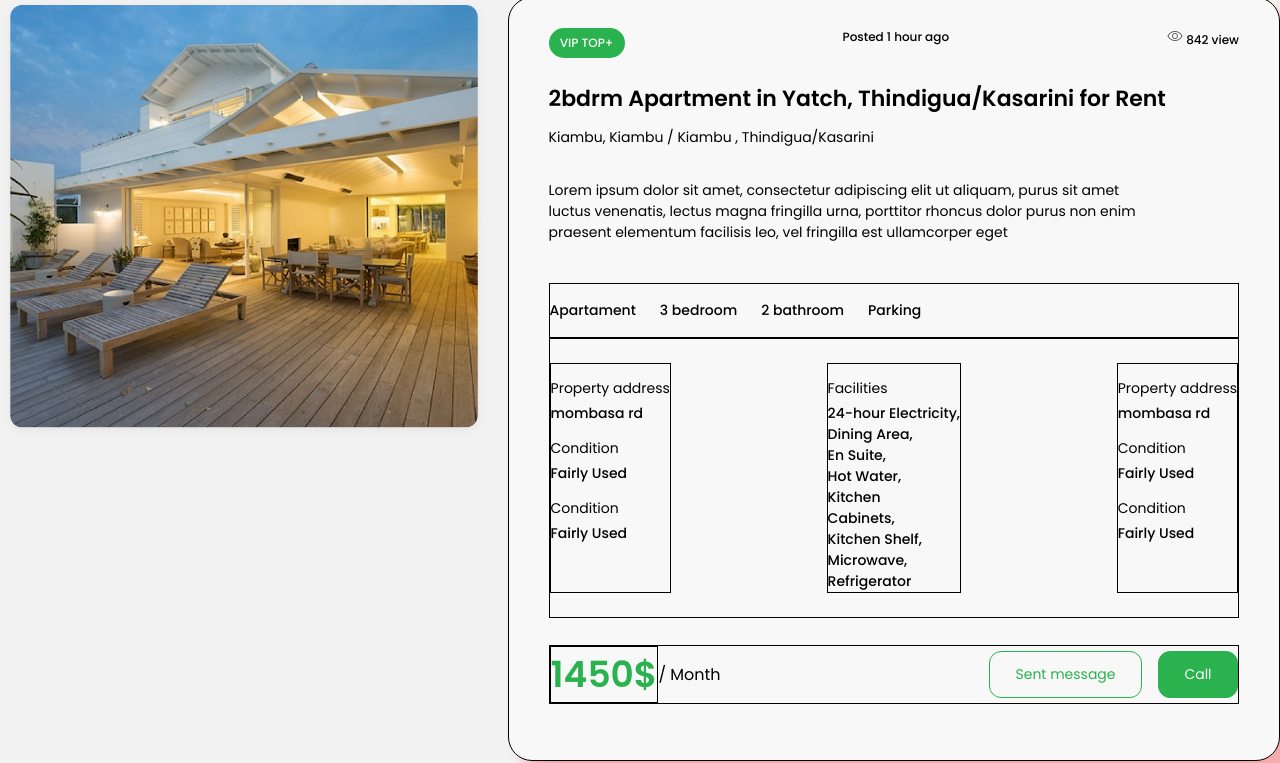
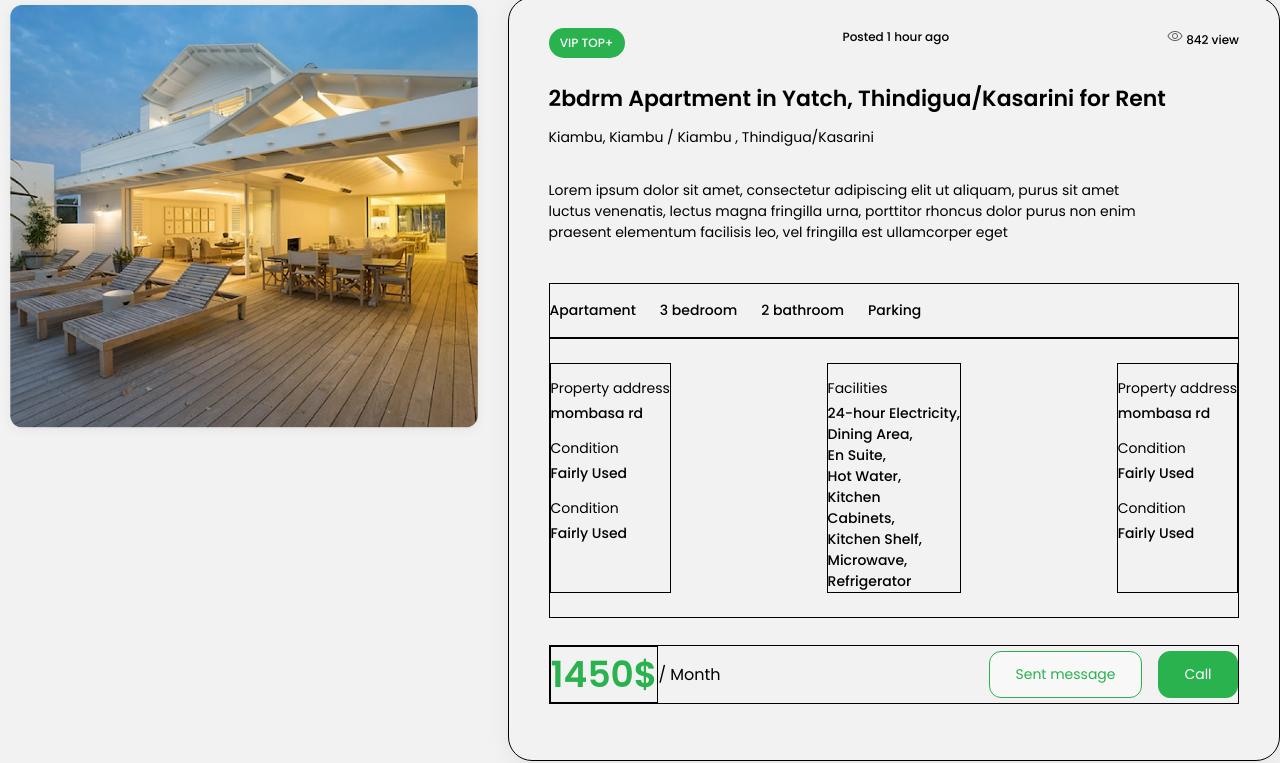
Before and after one commit to PaataSet/Intermediate_Exam, a plain HTML site: page Home_internal.html in a window 1280 px wide. Shown: the part 55-818 px from the top of the page. Drawn offline with Linux system fonts and the light colour scheme.

Commit message:
styles for Shadows
add shadows by copying properties from figma

```diff
--- a/src/css/styles-2.css
+++ b/src/css/styles-2.css
@@ -31,16 +31,27 @@ body {
 }
 
 .info {
-  box-shadow: 18px 18px 18px #ff00004d;
+  /* box-shadow: 18px 18px 18px #ff00004d; */
   border: 1px solid black;
-  border-radius: 24px;
-  background-color: #f8f8f8;
+  /* border-radius: 24px; */
+  /* background-color: #f8f8f8; */
   max-width: 786px;
   width: 100%;
   margin: 0 auto;
   padding: 30px 40px 28px 40px;
   display: flex;
   flex-direction: column;
+  /* Rectangle 597 */
+
+  /* position: absolute;
+width: 786px;
+height: 732px;
+left: 994px;
+top: 146px; */
+
+  /* background: #f8f8f8; */
+  box-shadow: 0px 4px 18px rgba(194, 194, 194, 0.3);
+  border-radius: 24px;
 }
 
 .posted {
```
